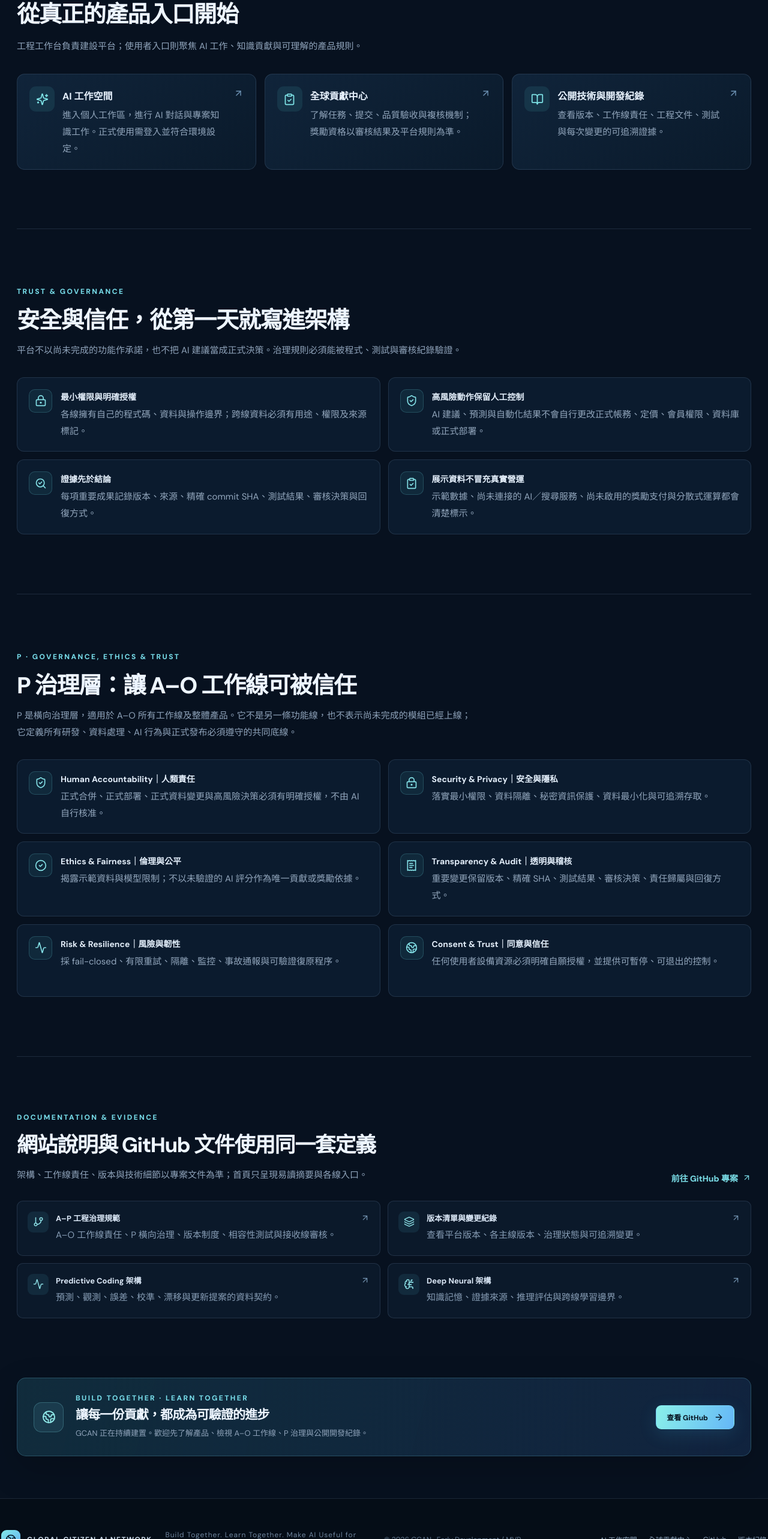
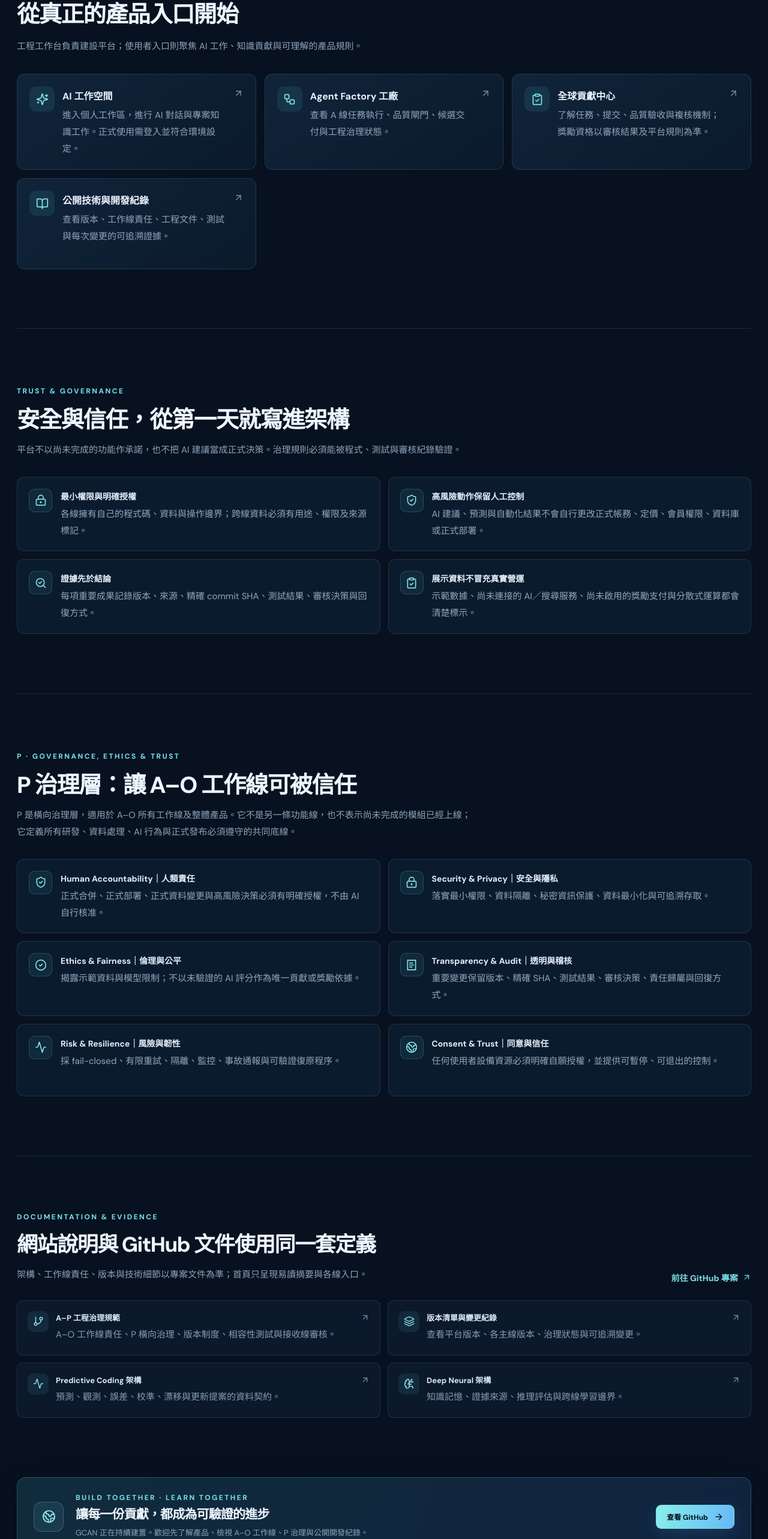
Before and after one commit to X84657465/global-citizen-ai-network, a Next.js app: page / in a window 1280 px wide. Shown: the part 6881-9447 px from the top of the page at 60% size. Built offline with nearby package versions, Linux system fonts and the light colour scheme.

Commit message:
feat(home): add Agent Factory to product entry cards and footer

```diff
--- a/app/page.tsx
+++ b/app/page.tsx
@@ -75,6 +75,7 @@ export default function HomePage() {
    <section className={styles.loopSection} id="learning-loop"><Heading label="SHARED LEARNING LOOP" title="讓每次改善都有起點、證據與回饋" text="A–O 十五條工作線共同使用同一個可稽核閉環，並受 P 治理原則約束。預測誤差是改善訊號，不是自動修改正式系統的授權。"/><div className={styles.loopRail}>{loop.map((step,i)=><div className={styles.loopStep} key={step}><span>{String(i+1).padStart(2,"0")}</span><b>{step}</b>{i<loop.length-1&&<ArrowRight size={14}/>}</div>)}</div><div className={styles.loopPrinciple}><Activity size={18}/><p><b>核心規則：</b>所有跨線改進都要保留來源、數字版本、影響線別、接收線決策、測試結果與回復方式。</p></div></section>
    <section className={styles.productSection} id="product-entry"><Heading label="START WITH THE PLATFORM" title="從真正的產品入口開始" text="工程工作台負責建設平台；使用者入口則聚焦 AI 工作、知識貢獻與可理解的產品規則。"/><div className={styles.productGrid}>
     <Link href="/workspace" className={styles.productCard}><span className={styles.productIcon}><Sparkles size={21}/></span><div><h3>AI 工作空間</h3><p>進入個人工作區，進行 AI 對話與專案知識工作。正式使用需登入並符合環境設定。</p></div><ArrowUpRight size={17}/></Link>
+    <Link href="/factory" className={styles.productCard}><span className={styles.productIcon}><Workflow size={21}/></span><div><h3>Agent Factory 工廠</h3><p>查看 A 線任務執行、品質閘門、候選交付與工程治理狀態。</p></div><ArrowUpRight size={17}/></Link>
     <Link href="/contribute" className={styles.productCard}><span className={styles.productIcon}><ClipboardCheck size={21}/></span><div><h3>全球貢獻中心</h3><p>了解任務、提交、品質驗收與複核機制；獎勵資格以審核結果及平台規則為準。</p></div><ArrowUpRight size={17}/></Link>
     <a href="https://github.com/X84657465/global-citizen-ai-network" className={styles.productCard} target="_blank" rel="noreferrer"><span className={styles.productIcon}><BookOpen size={21}/></span><div><h3>公開技術與開發紀錄</h3><p>查看版本、工作線責任、工程文件、測試與每次變更的可追溯證據。</p></div><ArrowUpRight size={17}/></a>
    </div></section>
@@ -99,6 +100,6 @@ export default function HomePage() {
    <section className={styles.docsSection} id="documentation"><div className={styles.docsHeading}><div><div className={styles.sectionEyebrow}>DOCUMENTATION & EVIDENCE</div><h2>網站說明與 GitHub 文件使用同一套定義</h2><p>架構、工作線責任、版本與技術細節以專案文件為準；首頁只呈現易讀摘要與各線入口。</p></div><a className={styles.textLink} href="https://github.com/X84657465/global-citizen-ai-network" target="_blank" rel="noreferrer">前往 GitHub 專案 <ArrowUpRight size={15}/></a></div><div className={styles.docsGrid}>{docs.map(({title,text,href,icon:Icon})=><a href={href} className={styles.docCard} key={title} target="_blank" rel="noreferrer"><span><Icon size={18}/></span><div><b>{title}</b><p>{text}</p></div><ArrowUpRight size={15}/></a>)}</div></section>
    <section className={styles.finalCta}><div className={styles.finalCtaMark}><Globe2 size={23}/></div><div><div className={styles.sectionEyebrow}>BUILD TOGETHER · LEARN TOGETHER</div><h2>讓每一份貢獻，都成為可驗證的進步</h2><p>GCAN 正在持續建置。歡迎先了解產品、檢視 A–O 工作線、P 治理與公開開發紀錄。</p></div><a href="https://github.com/X84657465/global-citizen-ai-network" className={styles.finalCtaButton} target="_blank" rel="noreferrer">查看 GitHub <ArrowRight size={16}/></a></section>
   </main>
-  <footer className={styles.footer}><div className={styles.footerTop}><Link href="/" className={styles.footerBrand}><span><Globe2 size={18}/></span><b>GLOBAL CITIZEN AI NETWORK</b></Link><p>Build Together. Learn Together. Make AI Useful for Everyone.</p></div><div className={styles.footerBottom}><span>© {new Date().getFullYear()} GCAN · Early Development / MVP</span><div><Link href="/workspace">AI 工作空間</Link><Link href="/contribute">全球貢獻中心</Link><a href="https://github.com/X84657465/global-citizen-ai-network" target="_blank" rel="noreferrer">GitHub</a><a href="https://github.com/X84657465/global-citizen-ai-network/blob/feat/agent-factory-v2/CHANGELOG.md" target="_blank" rel="noreferrer">版本紀錄</a></div></div></footer>
+  <footer className={styles.footer}><div className={styles.footerTop}><Link href="/" className={styles.footerBrand}><span><Globe2 size={18}/></span><b>GLOBAL CITIZEN AI NETWORK</b></Link><p>Build Together. Learn Together. Make AI Useful for Everyone.</p></div><div className={styles.footerBottom}><span>© {new Date().getFullYear()} GCAN · Early Development / MVP</span><div><Link href="/workspace">AI 工作空間</Link><Link href="/factory">A 線工廠</Link><Link href="/contribute">全球貢獻中心</Link><a href="https://github.com/X84657465/global-citizen-ai-network" target="_blank" rel="noreferrer">GitHub</a><a href="https://github.com/X84657465/global-citizen-ai-network/blob/feat/agent-factory-v2/CHANGELOG.md" target="_blank" rel="noreferrer">版本紀錄</a></div></div></footer>
  </div>;
 }
```
